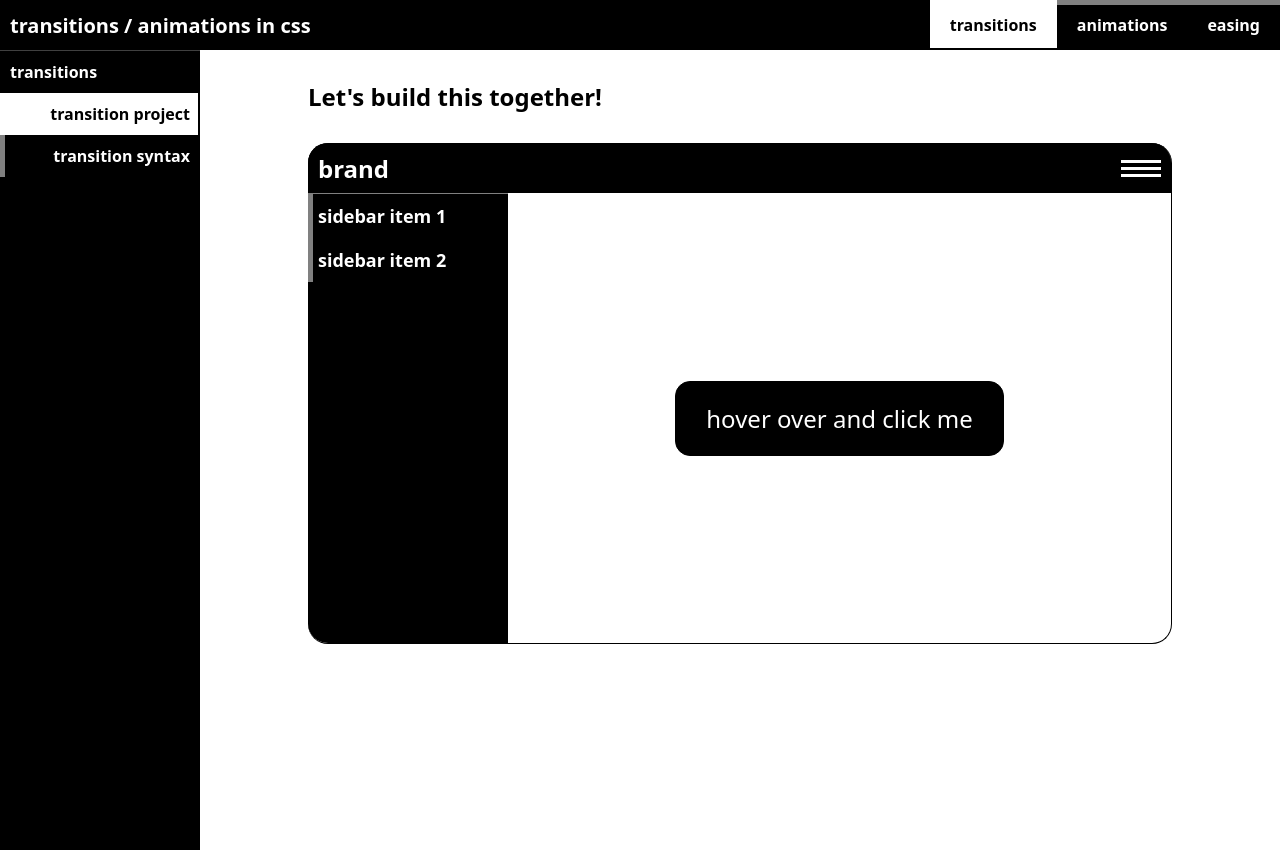
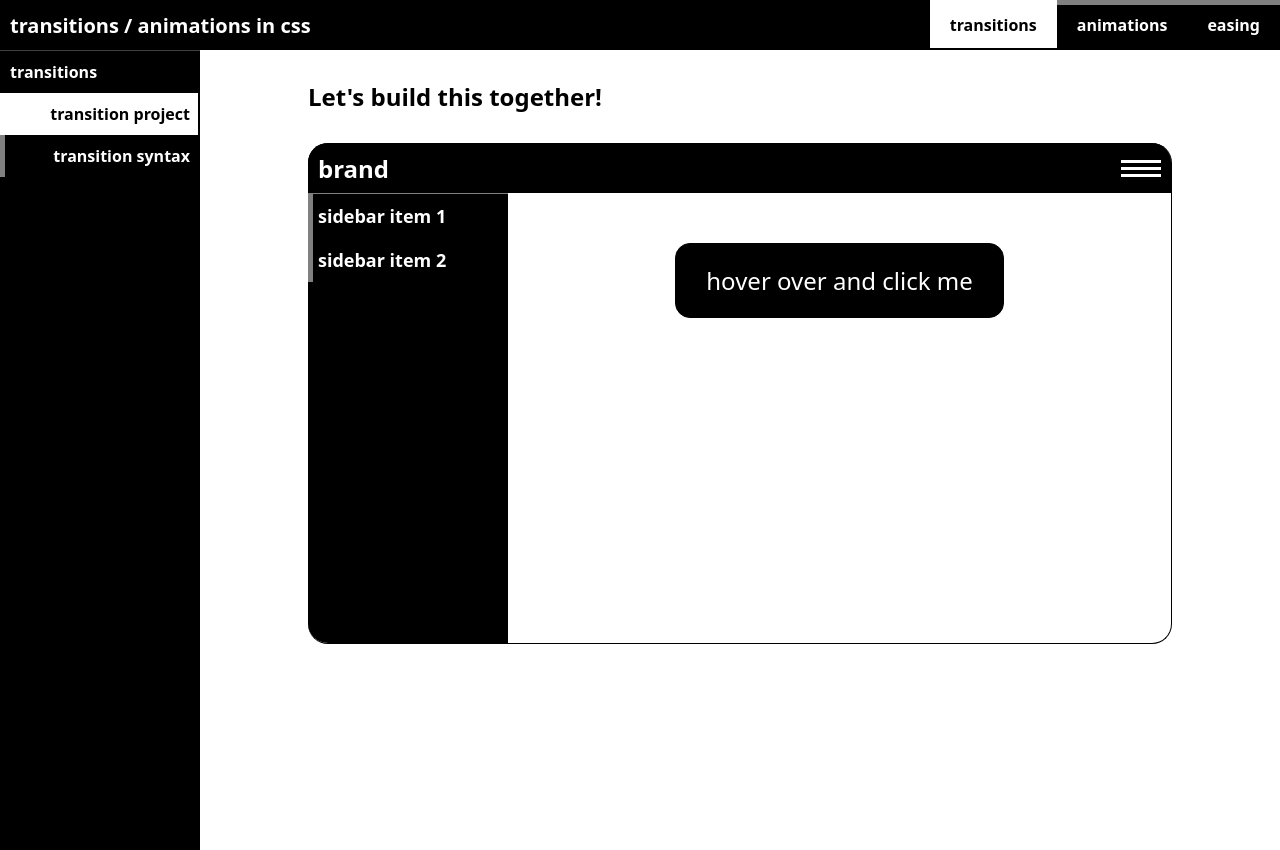
Before and after one commit to warpedpuppy/css-presentation, a React (Create React App) app: page /transitions in a window 1280 px wide. Both pictures are taken after a click on the item "transitions". Built offline with nearby package versions, Linux system fonts and the light colour scheme.

Commit message:
added other animations

```diff
--- a/src/components/transitions/transition-project/TransitionProject.css
+++ b/src/components/transitions/transition-project/TransitionProject.css
@@ -28,7 +28,7 @@
 }
 
 #transition-example-project main div {
-	display: flex;
+	/* display: flex; */
 	width: calc(100% - 200px);
 }
 
@@ -165,6 +165,7 @@
 	position: relative;
 	z-index: 20;
 	display: flex;
+	margin: 50px auto;
 	justify-content: center;
 	align-items: center;
 	width: 100%;
```
